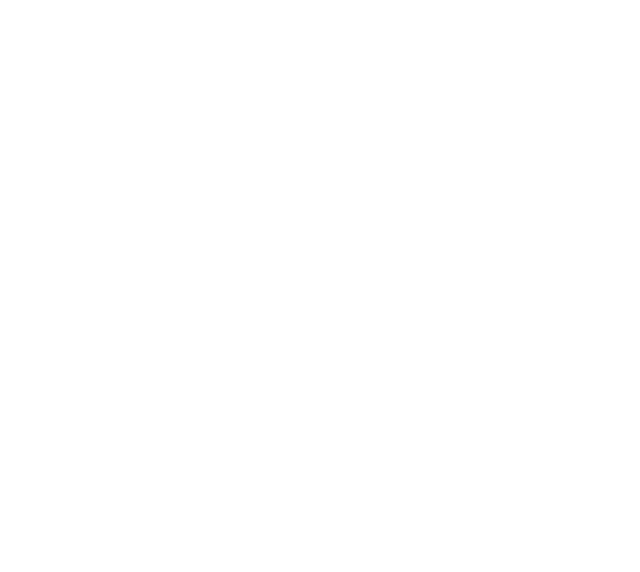
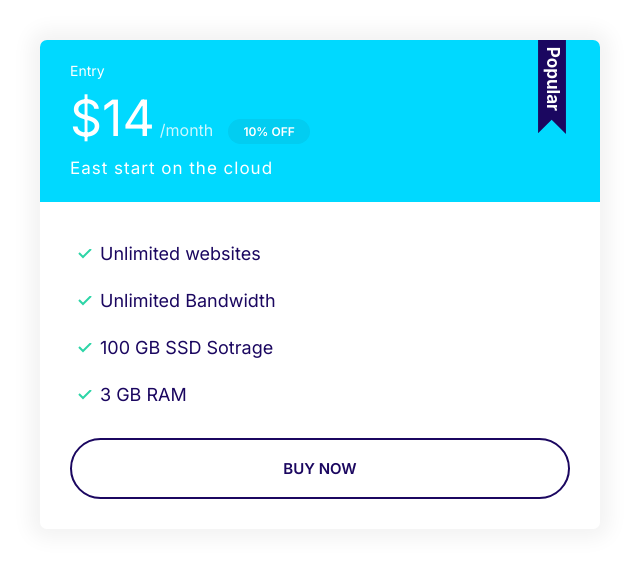
Before and after one commit to NazaninHashemian/SkyHost, a plain HTML site: page index.html in a window 1280 px wide. Shown: the whole page, without its empty margins (0-640 px from the left). Drawn offline with nearby package versions, Linux system fonts and the light colour scheme.

Commit message:
Build the popular badge component.

```diff
--- a/CSS/styles.css
+++ b/CSS/styles.css
@@ -340,6 +340,19 @@ a {
     margin-bottom: 2rem;
 }
 
+.plan--popular .card__header {
+    position: relative;
+}
+
+.plan--popular .card__header::before {
+    content: url(../Images/popular.svg);
+    width: 40px;
+    display: inline-block;
+    position: absolute;
+    top: -6px;
+    right: 5%;
+}
+
 @media screen and (min-width: 1024px) {
     .plan__name {
         font-size: 1.4rem;
--- a/index.html
+++ b/index.html
@@ -11,6 +11,27 @@
     <link rel="stylesheet" href="./CSS/styles.css">
 </head>
 <body>
-
+    <div style="width: 50%; padding: 4rem;">
+        <div class="plan plan--popular">
+            <div class="card card--secondary">
+                <header class="card__header">
+                    <h3 class="plan__name">Entry</h3>
+                    <span class="plan__price">$14</span>
+                    <span class="plan__billing-cycle">/month</span>
+                    <span class="badge badge--secondary badge--small">10% OFF</span>
+                    <span class="plan__description">East start on the cloud</span>
+                </header>
+                <div class="card__body">
+                    <ul class="list list--tick">
+                        <li class="list__item">Unlimited websites</li>
+                        <li class="list__item">Unlimited Bandwidth</li>
+                        <li class="list__item">100 GB SSD Sotrage</li>
+                        <li class="list__item">3 GB RAM</li>
+                    </ul>
+                    <button class="btn btn--outline btn--block">Buy Now</button>
+                </div>
+            </div>
+        </div>
+    </div>
 </body>
 </html>
```
Also changed, not shown: component/popular-badge.html (added, +22 -0 lines), Images/popular.svg (added).
